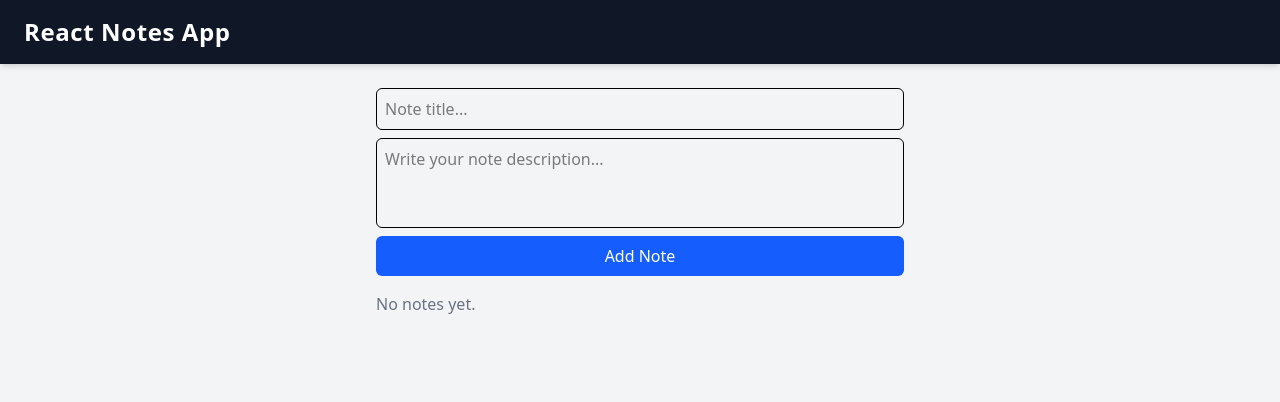
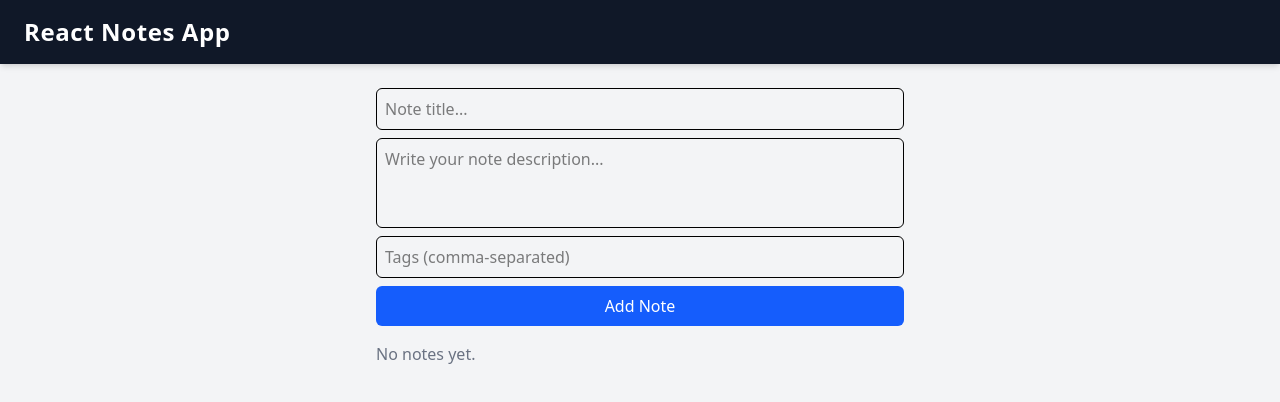
Before and after one commit to mebishwak090/React-Notes-App, a React (Vite) app: page / in a window 1280 px wide. Shown: the top 402 px of the page. Built offline with nearby package versions, Linux system fonts and the light colour scheme.

Commit message:
feat(notes): add tag field. Can add multiple tag separated by comma

```diff
--- a/src/App.jsx
+++ b/src/App.jsx
@@ -23,8 +23,8 @@ export default function App() {
   }, [notes]);
 
   // ➕ Add note (now supports title & description)
-  const addNote = (title, description) => {
-    const newNote = { id: Date.now(), title, description };
+  const addNote = (title, description, tags = []) => {
+    const newNote = { id: Date.now(), title, description, tags };
     setNotes((prev) => [newNote, ...prev]);
   };
 
@@ -98,6 +98,13 @@ export default function App() {
                     rows={3}
                     placeholder="Edit description..."
                   />
+                  <input
+                    type="text"
+                    value={editTags.join(", ")}
+                    onChange={(e) => setEditTags(e.target.value.split(",").map(t => t.trim()))}
+                    className="border rounded px-2 py-1 focus:outline-none focus:ring focus:ring-blue-200"
+                    placeholder="Edit tags (comma-separated)"
+                  />
                   <div className="flex gap-2">
                     <button
                       onClick={() => saveEdit(note.id)}
@@ -121,6 +128,18 @@ export default function App() {
                       {note.title || "Untitled"}
                     </h3>
                     <p className="text-gray-600">{note.description}</p>
+                    {note.tags?.length > 0 && (
+                      <div className="flex flex-wrap gap-1 mt-1">
+                        {note.tags.map((tag, idx) => (
+                          <span
+                            key={idx}
+                            className="text-xs bg-gray-200 text-gray-800 px-2 py-0.5 rounded-full"
+                          >
+                            {tag}
+                          </span>
+                        ))}
+                      </div>
+                    )}
                   </div>
                   <div className="flex flex-col gap-1">
                     <button
--- a/src/components/AddNote.jsx
+++ b/src/components/AddNote.jsx
@@ -3,13 +3,16 @@ import { useState } from "react";
 export default function AddNote({ onAdd }) {
   const [title, setTitle] = useState("");
   const [description, setDescription] = useState("");
+  const [tags, setTags] = useState("");
 
   const handleSubmit = (e) => {
     e.preventDefault();
     if (!title.trim() && !description.trim()) return; // prevent empty notes
-    onAdd(title, description);
+    const tagArray = tags.split(",").map(tag => tag.trim()).filter(Boolean);
+    onAdd(title, description, tagArray);
     setTitle("");
     setDescription("");
+    setTags("");
   };
 
   return (
@@ -28,6 +31,13 @@ export default function AddNote({ onAdd }) {
         onChange={(e) => setDescription(e.target.value)}
         rows={3}
       />
+      <input
+        type="text"
+        className="border rounded-md p-2 focus:outline-none focus:ring-2 focus:ring-blue-500"
+        placeholder="Tags (comma-separated)"
+        value={tags}
+        onChange={(e) => setTags(e.target.value)}
+      />
       <button
         type="submit"
         className="bg-blue-600 text-white px-4 py-2 rounded-md hover:bg-blue-700 transition"
```
